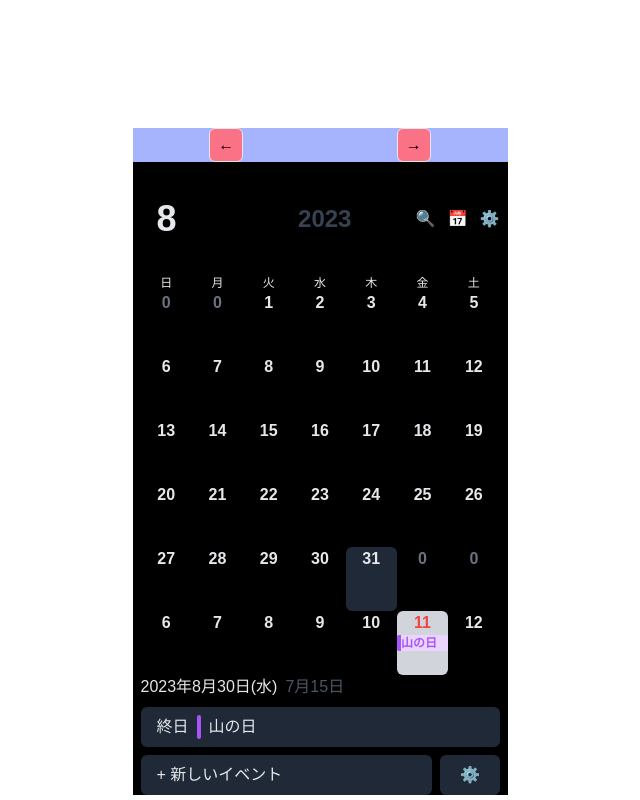
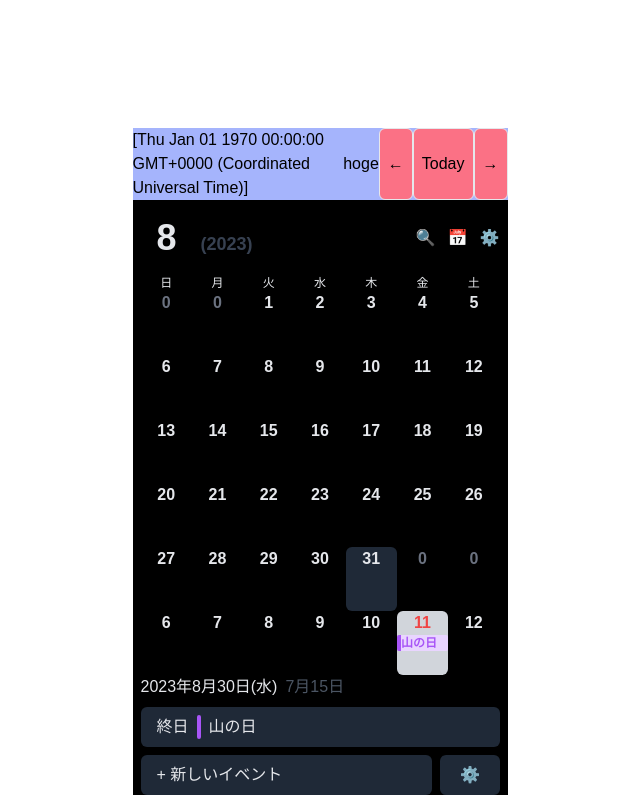
Before and after one commit to hangyuCho/calendar-of-job-change-fe, a React (Create React App) app: page / in a window 1280 px wide. Shown: the whole page, without its empty margins (320-960 px from the left). Built offline with nearby package versions, Linux system fonts and the light colour scheme.

Commit message:
fix : add redux for selected schedule

```diff
--- a/package.json
+++ b/package.json
@@ -3,6 +3,7 @@
   "version": "0.1.0",
   "private": true,
   "dependencies": {
+    "@reduxjs/toolkit": "^1.9.5",
     "@testing-library/jest-dom": "^5.17.0",
     "@testing-library/react": "^13.4.0",
     "@testing-library/user-event": "^13.5.0",
@@ -13,6 +14,7 @@
     "prettier": "^3.0.3",
     "react": "^18.2.0",
     "react-dom": "^18.2.0",
+    "react-redux": "^8.1.2",
     "react-scripts": "5.0.1",
     "typescript": "^4.9.5",
     "web-vitals": "^2.1.4"
--- a/src/components/Calendar.tsx
+++ b/src/components/Calendar.tsx
@@ -1,5 +1,8 @@
 
-import { FC, useState } from "react"
+import { AnyAction } from "@reduxjs/toolkit"
+import { Dispatch, FC, useState } from "react"
+import { useDispatch, useSelector } from "react-redux"
+import { selectedSchedule } from "../store/scheduleReducer"
 
 const today = new Date()
 today.setHours(0,0,0,0)
@@ -54,9 +57,13 @@ const scheduleList:Array<ScheduleProps> = [
 
 
 const isToday = (current: Date) => {
-  return current.getFullYear() == today.getFullYear()
-      && current.getMonth() == today.getMonth()
-      && current.getDate() == today.getDate()
+  return isEqualDate(current, today)
+}
+
+const isEqualDate = (date1: Date, date2: Date) => {
+  return date1.getFullYear() == date2.getFullYear()
+      && date1.getMonth() == date2.getMonth()
+      && date1.getDate() == date2.getDate()
 }
 
 interface CalendarRowByDaysProps {
@@ -89,22 +96,25 @@ const CalendarRowByDays = ({currentDate}: CalendarRowByDaysProps) => {
   })
   //return weeks
   let result = weeks.map((week, index) => {
-    let style = "w-[14.3%] flex justify-center font-bold text-base"
+    let style = "w-[14.3%] flex flex-col justify-start items-center font-bold text-base"
     idx = 0
     let columns:any[] = []
+    const selectedDate:number = useSelector((state: any) => state.schedule.time)
+    const dispatch:Dispatch<AnyAction> = useDispatch()
     for (let day of [0,1,2,3,4,5,6]) {
-      let time = week[day]
-      let now = new Date(time)
-      let currentDateIsToday = isToday(now) ? "bg-gray-800 rounded-md": null
-      const onClickHandler = (now:Date) => {
-        console.log(now.getDate())
+      let time:number = week[day]
+      let now:Date = new Date(time)
+      let currentDateIsTodayStyle:string | null = isToday(now) ? "bg-gray-800 rounded-md": null
+      let selectedDateStyle:string | null = isEqualDate(now, new Date(selectedDate)) ? `text-black bg-gray-300 rounded-md` : null
+      const onClickHandler = (selectedDate:Date) => {
+        dispatch(selectedSchedule(selectedDate.getTime()))
       }
       columns.push(
               time ? <button
                         type="button"
                         key={idx++}
                         onClick={() => onClickHandler(now)}
-                        className={`${style} ${currentDateIsToday}`}>
+                        className={`${style} ${selectedDateStyle ? selectedDateStyle : currentDateIsTodayStyle} `}>
                         {now.getDate()}
                       </button>
                     : <button
@@ -131,6 +141,8 @@ const CalendarRowByDays = ({currentDate}: CalendarRowByDaysProps) => {
 const Calendar = () => {
   let [currentDate, setCurrentDate] = useState(new Date())
 
+  const onMoveToToday = () => { setCurrentDate( new Date()) }
+
   const onPrevMonth = () => {
     let prevMonthDate:Date = new Date(currentDate.getTime())
     prevMonthDate.setMonth(prevMonthDate.getMonth() - 1)
@@ -142,16 +154,25 @@ const Calendar = () => {
     nextMonthDate.setMonth(nextMonthDate.getMonth() + 1)
     setCurrentDate(nextMonthDate)
   }
+
+  const selectedDate = useSelector((state: any) => state.schedule.time)
+  const dispatch = useDispatch()
+
   return (
     <div className="flex flex-col justify-center items-center text-gray-200">
       <div className="flex flex-col justify-start w-[375px] h-[667px] mt-32 bg-black overflow-scroll">
         <div className="flex justify-around bg-indigo-300 text-black">
+          <div>[{new Date(selectedDate).toString()}]</div>
+          <button type="button" onClick={() => dispatch(selectedSchedule(new Date().getTime())) }>hoge</button>
           <button type="button" onClick={() => onPrevMonth() } className="border px-2 py-1 rounded-md bg-rose-400">←</button>
+          <button type="button" onClick={() => onMoveToToday() } className="border px-2 py-1 rounded-md bg-rose-400">Today</button>
           <button type="button" onClick={() => onNextMonth() } className="border px-2 py-1 rounded-md bg-rose-400">→</button>
         </div>
         <div className="flex justify-between w-full h-32 items-center sticky top-0 after:content=[''] after:bg-gray-900 after:opacity-50 after:w-full after:absolute">
-          <span className="text-4xl font-bold w-8/12 pl-6">{currentDate.getMonth()+1}</span>
-          <span className="text-2xl font-bold w-8/12 pl-6 text-gray-700">{currentDate.getFullYear()}</span>
+          <div>
+            <span className="text-4xl font-bold w-8/12 pl-6">{currentDate.getMonth()+1}</span>
+            <span className="text-lg font-bold w-8/12 pl-6 text-gray-700">({currentDate.getFullYear()})</span>
+          </div>
           <div className="flex justify-end gap-3 w-4/12 pr-2">
             <span>🔍</span>
             <span>📅</span>
@@ -201,6 +222,21 @@ const Calendar = () => {
             </div>
           </div>
         </div>
+        <div className="hidden">
+          <div className="flex h-16 rounded-md w-[14.3%] justify-center font-bold text-base"></div>
+          <div className="text-black rounded-md"></div>
+          <div className="bg-gray-50"></div>
+          <div className="bg-gray-100"></div>
+          <div className="bg-gray-200"></div>
+          <div className="bg-gray-300"></div>
+          <div className="bg-gray-400"></div>
+          <div className="bg-gray-500"></div>
+          <div className="bg-gray-600"></div>
+          <div className="bg-gray-700"></div>
+          <div className="bg-gray-800"></div>
+          <div className="bg-gray-900"></div>
+          <div className="bg-gray-950"></div>
+        </div>
       </div>
     </div>
   );
--- a/src/components/index.ts
+++ b/src/components/index.ts
@@ -1,5 +1,6 @@
+
 import Calendar from './Calendar';
 
 export {
-  Calendar,
+  Calendar
 };
--- a/src/index.tsx
+++ b/src/index.tsx
@@ -1,15 +1,20 @@
+
 import React from 'react';
 import ReactDOM from 'react-dom/client';
 import './index.css';
 import App from './App';
 import reportWebVitals from './reportWebVitals';
+import { Provider } from 'react-redux';
+import store from './store/store';
 
 const root = ReactDOM.createRoot(
   document.getElementById('root') as HTMLElement,
 );
 root.render(
   <React.StrictMode>
-    <App />
+    <Provider store={store}>
+      <App />
+    </Provider>
   </React.StrictMode>,
 );
 
--- /dev/null
+++ b/src/store/scheduleReducer.ts
@@ -0,0 +1,18 @@
+
+import { createSlice, PayloadAction, Slice } from "@reduxjs/toolkit"
+
+const scheduleSlice:Slice = createSlice({
+  name: "schedule",
+  initialState: { time: 0 },
+  reducers: {
+    selectedSchedule: (state, action:PayloadAction<number | null>) => {
+      console.log(action.payload)
+      state.time = action.payload
+    }
+  }
+})
+
+export default scheduleSlice.reducer
+export const {
+  selectedSchedule
+} = scheduleSlice.actions
--- /dev/null
+++ b/src/store/store.ts
@@ -0,0 +1,12 @@
+
+import { configureStore } from "@reduxjs/toolkit"
+import { ToolkitStore } from "@reduxjs/toolkit/dist/configureStore"
+import scheduleReducer from "./scheduleReducer"
+
+const store:ToolkitStore = configureStore({
+  reducer: {
+    schedule: scheduleReducer
+  }
+})
+
+export default store
```
